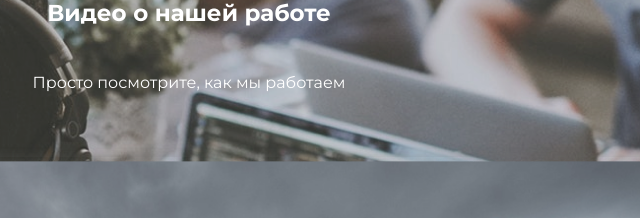
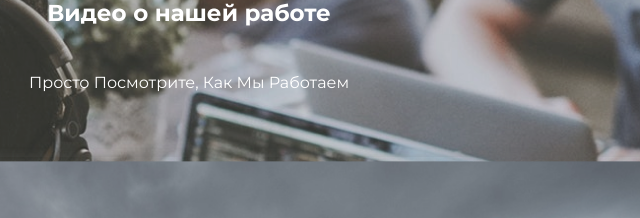
Before and after one commit to dinara994/it-studio, a plain HTML site: page index.html in a window 1280 px wide. Shown: the part 3908-4126 px from the top of the page, 451-1091 px from the left. Drawn offline with nearby package versions, Linux system fonts and the light colour scheme.

Commit message:
new correction f

```diff
--- a/index.html
+++ b/index.html
@@ -234,7 +234,7 @@
     <section class="video">
         <div class="container">
             <h2 class="video-title">Видео о нашей работе</h2>
-            <p class="video-desc">Просто посмотрите, как мы работаем</p>
+            <p class="video-desc">Просто Посмотрите, Как Мы Работаем</p>
             <div class="video-box">
                 <a data-fancybox href="https://www.youtube.com/watch?v=Blu_yCEFYvk" class="video-play">
                     <svg width="60" height="60" viewBox="0 0 60 60" fill="none" xmlns="http://www.w3.org/2000/svg">
```
